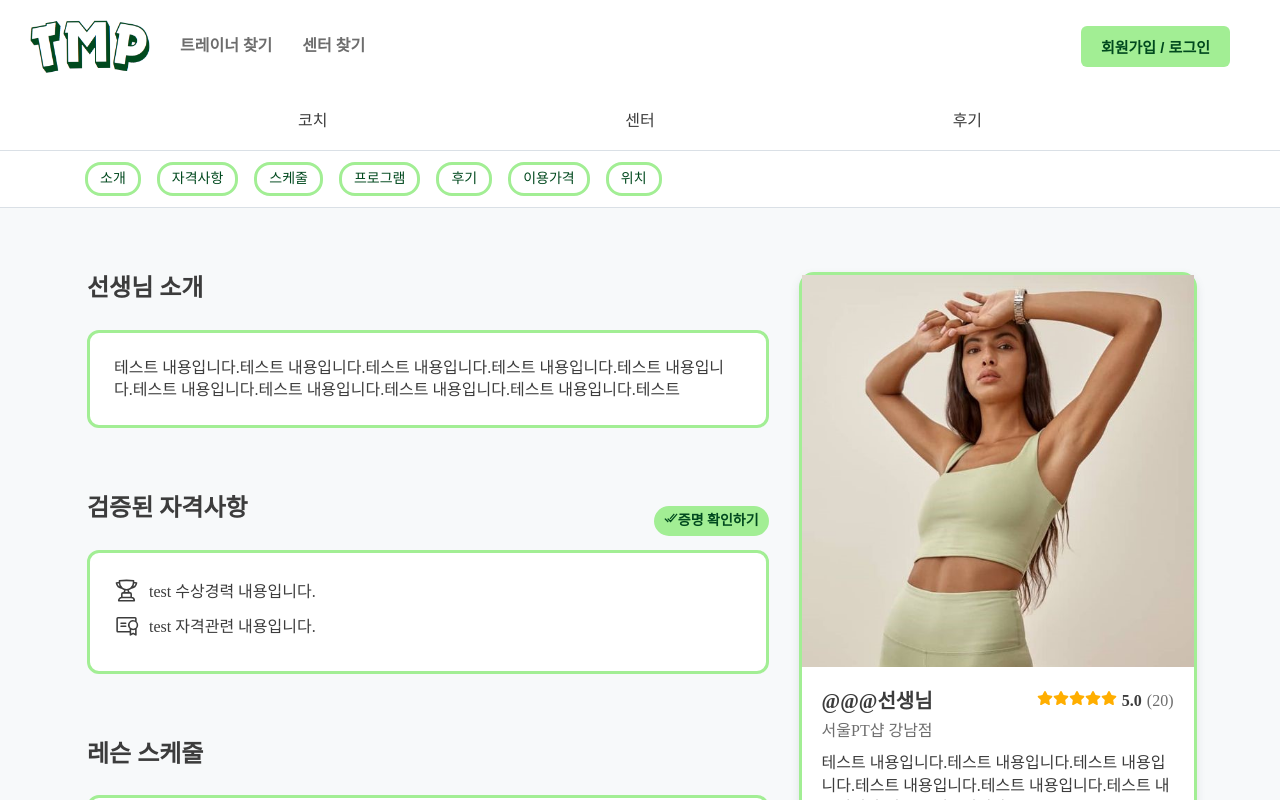
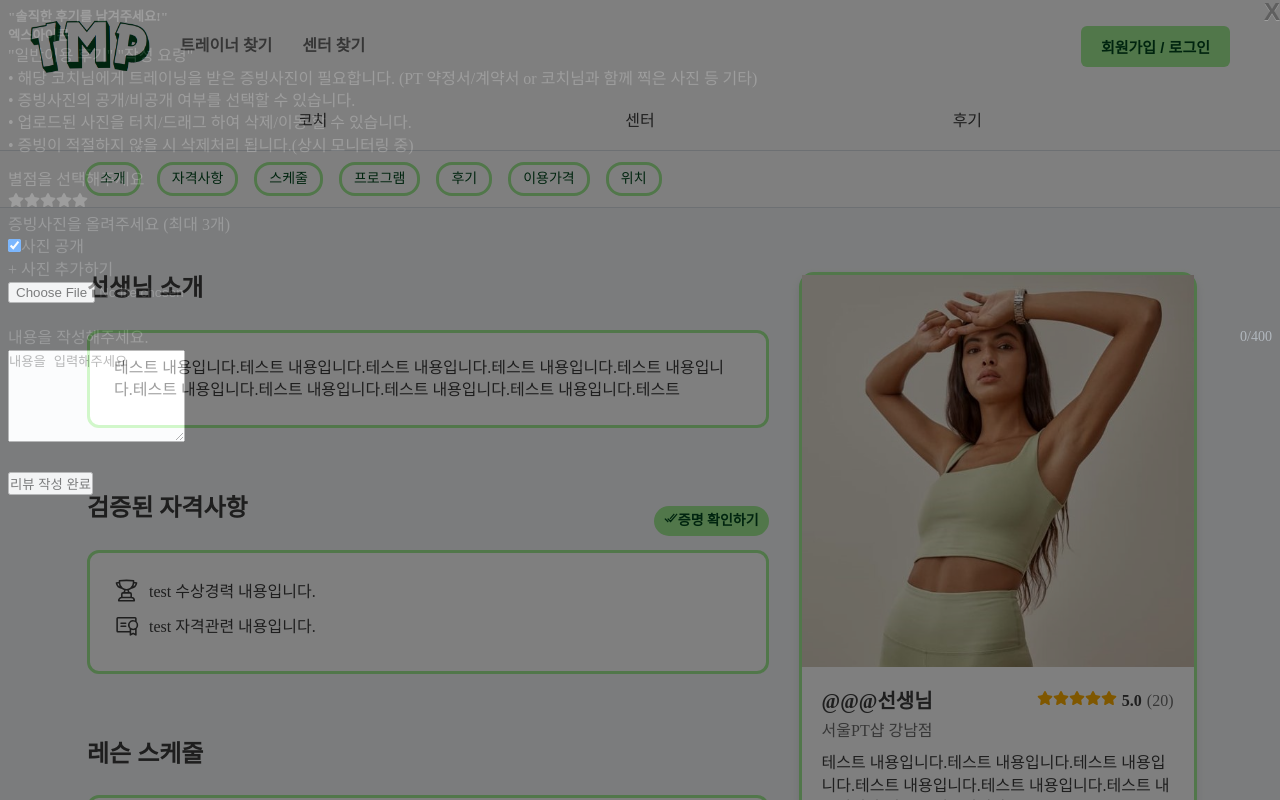
Before and after one commit to gaebonglee/TMP, a React (Create React App) app in the folder front-end/: page /trainerDetail in a window 1280 px wide. Shown: the top 800 px of the page. Built offline with nearby package versions, Linux system fonts and the light colour scheme; no server answers.

Commit message:
후기 modal 제작중

```diff
--- a/front-end/src/components/trainerdetail/detailLeft/left/Review.jsx
+++ b/front-end/src/components/trainerdetail/detailLeft/left/Review.jsx
@@ -83,6 +83,131 @@ const Review = () => {
           </div>
         </div>
       </div>
+      <div
+        tabIndex={-1}
+        style={{
+          position: "relative",
+          zIndex: 1050,
+          display: "block",
+        }}
+      >
+        <div>
+          <div
+            className="modal fade show"
+            role="dialog"
+            tabIndex={-1}
+            style={{
+              display: "block",
+            }}
+          >
+            <button className="close">X</button>
+          </div>
+          <div className="modal-backdrop fade show">
+            <div className="modal-dialog wideModal FullModal">
+              <div className="modal-content">
+                <div className="modal-body">
+                  <div className="modal-component">
+                    <h5 className="headerTitle">
+                      "솔직한 후기를 남겨주세요!"
+                      <div className="exitButton">엑스아이콘</div>
+                    </h5>
+                    <div className="reviewWrap">
+                      <label className="reviewTitle">
+                        "일반이용 후기" "작성 요령"
+                      </label>
+                    </div>
+                    <ul className="help">
+                      <li>
+                        • 해당 코치님에게 트레이닝을 받은 증빙사진이 필요합니다.
+                        (PT 약정서/계약서 or 코치님과 함께 찍은 사진 등 기타)
+                      </li>
+                      <li>
+                        • 증빙사진의 공개/비공개 여부를 선택할 수 있습니다.
+                      </li>
+                      <li>
+                        • 업로드된 사진을 터치/드래그 하여 삭제/이동 할 수
+                        있습니다.
+                      </li>
+                      <li>
+                        • 증빙이 적절하지 않을 시 삭제처리 됩니다.(상시 모니터링
+                        중)
+                      </li>
+                    </ul>
+                    <div style={{ marginTop: "12px" }}>
+                      <div className="flexBox reviewWrap">
+                        <div className="ReviewEditModal">
+                          <label className="reviewTitle">
+                            별점을 선택해주세요
+                          </label>
+                          <div>
+                            <FaStar />
+                            <FaStar />
+                            <FaStar />
+                            <FaStar />
+                            <FaStar />
+                          </div>
+                        </div>
+                      </div>
+                      <div>
+                        <div className="flexBox reviewWrap">
+                          <label className="reviewTitle">
+                            증빙사진을 올려주세요 (최대 3개)
+                          </label>
+                          <div className="flexBox">
+                            <input type="checkbox" name="" id="" checked />
+                            <label for="check_photo"></label>
+                            <label
+                              for="check_photo"
+                              className="reviewPhotoAuth"
+                            >
+                              사진 공개
+                            </label>
+                          </div>
+                        </div>
+                        <label for="review_filename">
+                          <div className="addPhotoButton">+ 사진 추가하기</div>
+                        </label>
+                        <input
+                          type="file"
+                          name="p_image_1"
+                          id="review_filename"
+                        />
+                      </div>
+                      <div style={{ margin: "24px 0px" }}>
+                        <div className="reviewWrap">
+                          <label className="reviewTitle">
+                            내용을 작성해주세요.
+                            <div
+                              style={{
+                                float: "right",
+                                fontSize: "14px",
+                                color: "rgb(108,118,128)",
+                              }}
+                            >
+                              0/400
+                            </div>
+                          </label>
+                        </div>
+                        <textarea
+                          name="content"
+                          maxLength={400}
+                          placeholder="내용을 입력해주세요"
+                          rows="6"
+                        ></textarea>
+                      </div>
+                      <div className="button_Div">
+                        <button className="button_Basic">
+                          <span>리뷰 작성 완료</span>
+                        </button>
+                      </div>
+                    </div>
+                  </div>
+                </div>
+              </div>
+            </div>
+          </div>
+        </div>
+      </div>
     </div>
   );
 };
--- a/front-end/src/components/trainerdetail/detailLeft/left/Review.scss
+++ b/front-end/src/components/trainerdetail/detailLeft/left/Review.scss
@@ -179,3 +179,9 @@ button:not(:disabled) {
     }
   }
 }
+
+.modal-content{
+  position:relative;
+  display: flex;
+  flex-direction: column;
+}
--- a/front-end/src/components/trainermap/LoadingSpinner.jsx
+++ b/front-end/src/components/trainermap/LoadingSpinner.jsx
@@ -1,10 +1,11 @@
+// LoadingSpinner.jsx
 import React from "react";
 import "./LoadingSpinner.scss";
 
 const LoadingSpinner = () => {
   return (
     <div className="loading-overlay">
-      <div className="spinner"></div>
+      <div className="loading-spinner"></div>
     </div>
   );
 };
--- a/front-end/src/components/trainermap/UnDongMap.scss
+++ b/front-end/src/components/trainermap/UnDongMap.scss
@@ -109,25 +109,27 @@
   box-sizing: border-box;
 }
 
-.loading-spinner {
+// LoadingSpinner.scss
+.loading-overlay {
+  position: fixed;
+  top: 0;
+  left: 0;
+  width: 100%;
+  height: 100%;
+  background-color: rgba(0, 0, 0, 0.7);
   display: flex;
-  position: absolute;
-  top: 1%;
-  left: 50%;
   justify-content: center;
   align-items: center;
-  width: 100vw;
-  height: 100vh;
-  background-color: rgba(0, 0, 0, 0.158);
+  z-index: 9999;
 }
 
-.spinner {
-  border: 4px solid #f3f3f3;
-  border-top: 4px solid #3498db;
+.loading-spinner {
+  width: 50px;
+  height: 50px;
   border-radius: 50%;
-  width: 40px;
-  height: 40px;
-  animation: spin 1s linear infinite;
+  border: 3px solid #00ff00;
+  border-top-color: transparent;
+  animation: spin 1s infinite linear;
 }
 
 @keyframes spin {
--- a/front-end/src/pages/TrainerDetail.jsx
+++ b/front-end/src/pages/TrainerDetail.jsx
@@ -1,5 +1,5 @@
 import React from "react";
-import Menu from "../components/trainerdetail/menu/Menu";
+import Menu from "../components/trainerdetail/Menu/Menu";
 import DetailMainContents from "../components/trainerdetail/DetailMainContents";
 
 const TrainerDetail = () => {
```
Also changed, not shown: front-end/src/components/trainermap/UndongMap.jsx (+77 -44 lines).
